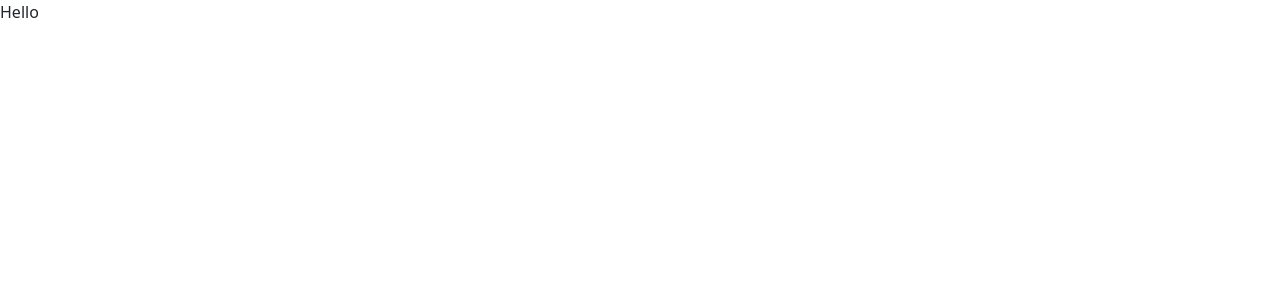
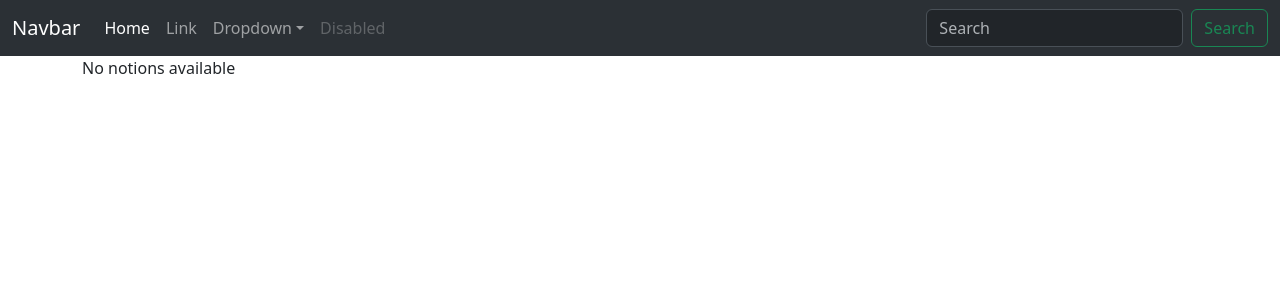
Before and after one commit to SavanSutariya/Notion_front_end, a React (Vite) app: page / in a window 1280 px wide. Shown: the top 300 px of the page. Built offline with nearby package versions, Linux system fonts and the light colour scheme.

Commit message:
feat(routes): components and routes for notion

```diff
--- a/src/App.jsx
+++ b/src/App.jsx
@@ -1,5 +1,13 @@
+import { Routes, Route } from "react-router-dom";
+import HomePage from "./pages/HomePage";
+import NotionPage from "./pages/NotionPage";
 function App() {
-  return <>Hello</>;
+  return (
+    <Routes>
+      <Route path="/" element={<HomePage />} />
+      <Route path="/notion/:page_id" element={<NotionPage />} />
+    </Routes>
+  );
 }
 
 export default App;
--- /dev/null
+++ b/src/components/common/NotionCard.jsx
@@ -0,0 +1,24 @@
+import { Link } from "react-router-dom";
+import "./css/NotionCard.css";
+
+function NotionCard({ title, created_by, tags, notion_id }) {
+  return (
+    <div className="card notion-card">
+      <div className="card-body">
+        <h5 className="card-title">{title}</h5>
+        <h6 className="card-subtitle mb-2 text-body-secondary">{created_by}</h6>
+        <div className="mb-2 tags">
+          {tags.map((tag) => (
+            <span className="badge text-bg-info me-1" key={tag}>
+              {tag}
+            </span>
+          ))}
+        </div>
+        <Link to={"notion/" + notion_id} className="btn btn-primary">
+          Open
+        </Link>
+      </div>
+    </div>
+  );
+}
+export default NotionCard;
--- /dev/null
+++ b/src/components/common/css/NotionCard.css
@@ -0,0 +1,6 @@
+.tags {
+  max-width: 300px;
+}
+.card-title {
+  max-width: 300px;
+}
--- /dev/null
+++ b/src/components/layout/Navbar.jsx
@@ -0,0 +1,89 @@
+function Navbar() {
+  return (
+    <>
+      <nav
+        className="navbar navbar-expand-lg bg-body-tertiary"
+        data-bs-theme="dark"
+      >
+        <div className="container-fluid">
+          <a className="navbar-brand" href="#">
+            Navbar
+          </a>
+          <button
+            className="navbar-toggler"
+            type="button"
+            data-bs-toggle="collapse"
+            data-bs-target="#navbarSupportedContent"
+            aria-controls="navbarSupportedContent"
+            aria-expanded="false"
+            aria-label="Toggle navigation"
+          >
+            <span className="navbar-toggler-icon"></span>
+          </button>
+          <div className="collapse navbar-collapse" id="navbarSupportedContent">
+            <ul className="navbar-nav me-auto mb-2 mb-lg-0">
+              <li className="nav-item">
+                <a className="nav-link active" aria-current="page" href="#">
+                  Home
+                </a>
+              </li>
+              <li className="nav-item">
+                <a className="nav-link" href="#">
+                  Link
+                </a>
+              </li>
+              <li className="nav-item dropdown">
+                <a
+                  className="nav-link dropdown-toggle"
+                  href="#"
+                  role="button"
+                  data-bs-toggle="dropdown"
+                  aria-expanded="false"
+                >
+                  Dropdown
+                </a>
+                <ul className="dropdown-menu">
+                  <li>
+                    <a className="dropdown-item" href="#">
+                      Action
+                    </a>
+                  </li>
+                  <li>
+                    <a className="dropdown-item" href="#">
+                      Another action
+                    </a>
+                  </li>
+                  <li>
+                    <hr className="dropdown-divider" />
+                  </li>
+                  <li>
+                    <a className="dropdown-item" href="#">
+                      Something else here
+                    </a>
+                  </li>
+                </ul>
+              </li>
+              <li className="nav-item">
+                <a className="nav-link disabled" aria-disabled="true">
+                  Disabled
+                </a>
+              </li>
+            </ul>
+            <form className="d-flex" role="search">
+              <input
+                className="form-control me-2"
+                type="search"
+                placeholder="Search"
+                aria-label="Search"
+              />
+              <button className="btn btn-outline-success" type="submit">
+                Search
+              </button>
+            </form>
+          </div>
+        </div>
+      </nav>
+    </>
+  );
+}
+export default Navbar;
--- /dev/null
+++ b/src/components/layout/UserLayout.jsx
@@ -0,0 +1,10 @@
+import Navbar from "./Navbar";
+function UserLayout({ children }) {
+  return (
+    <>
+      <Navbar />
+      {children}
+    </>
+  );
+}
+export default UserLayout;
--- a/src/main.jsx
+++ b/src/main.jsx
@@ -1,9 +1,10 @@
 import React from "react";
 import ReactDOM from "react-dom/client";
 import App from "./App.jsx";
+import { BrowserRouter } from "react-router-dom";
 
 ReactDOM.createRoot(document.getElementById("root")).render(
-  <React.StrictMode>
+  <BrowserRouter>
     <App />
-  </React.StrictMode>
+  </BrowserRouter>
 );
--- /dev/null
+++ b/src/pages/HomePage.jsx
@@ -0,0 +1,33 @@
+import { useEffect, useState } from "react";
+import UserLayout from "../components/layout/UserLayout";
+import "./css/HomePage.css";
+import NotionCard from "../components/common/NotionCard";
+import axios from "axios";
+function HomePage() {
+  const [notions, setNotions] = useState([]);
+
+  return (
+    <>
+      <UserLayout>
+        <div className="container">
+          {notions.length === 0 ? (
+            <p>No notions available</p>
+          ) : (
+            <div className="notion-container">
+              {notions.map((notion) => (
+                <NotionCard
+                  key={notion.id}
+                  title={notion.title}
+                  created_at={notion.user.username}
+                  tags={notion.tags}
+                  notion_id={notion.id}
+                />
+              ))}
+            </div>
+          )}
+        </div>
+      </UserLayout>
+    </>
+  );
+}
+export default HomePage;
--- /dev/null
+++ b/src/pages/NotionPage.jsx
@@ -0,0 +1,12 @@
+import { useParams } from "react-router-dom";
+import UserLayout from "../components/layout/UserLayout";
+
+function NotionPage() {
+  let params = useParams();
+  return (
+    <>
+      <UserLayout>Notion: {params.page_id}</UserLayout>
+    </>
+  );
+}
+export default NotionPage;
--- /dev/null
+++ b/src/pages/css/HomePage.css
@@ -0,0 +1,8 @@
+.notion-container {
+  display: flex;
+  /* justify-content:flex-start; */
+  flex-wrap: wrap;
+}
+.notion-container .card {
+  margin: 1vw 1vw;
+}
```
